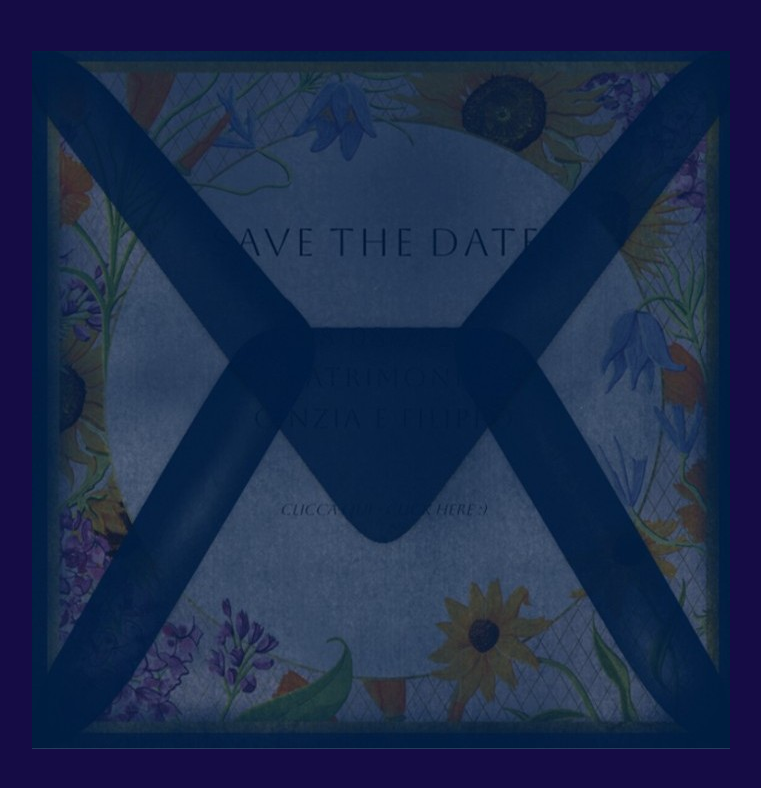
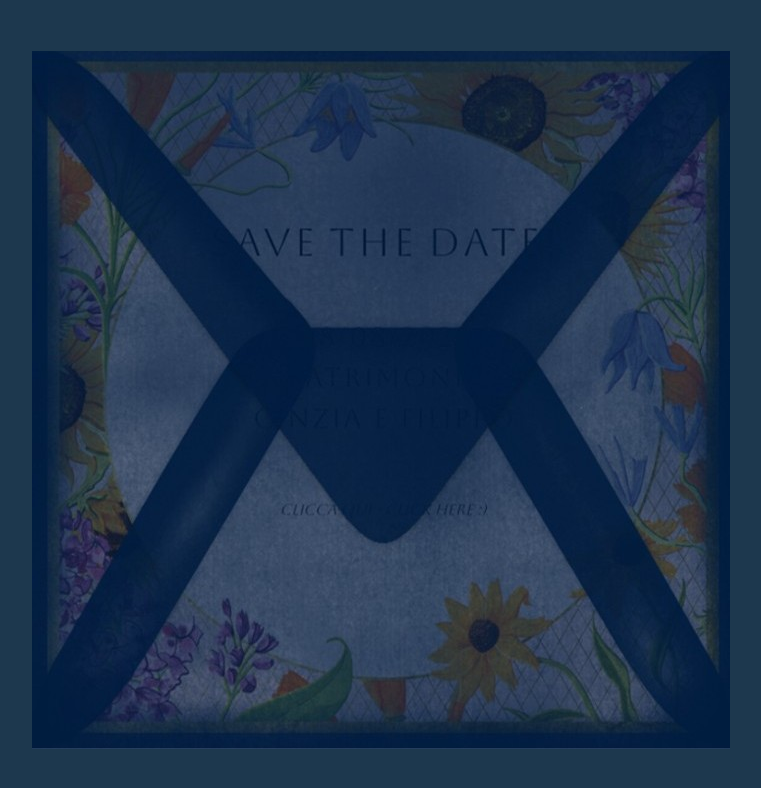
Before and after one commit to Ci-e-Fi/savethedate, a plain HTML site: page index.html in a window 1280 px wide. Shown: the whole page, without its empty margins (259-1020 px from the left). Drawn offline with Linux system fonts and the light colour scheme.

Commit message:
Update index.html

```diff
--- a/index.html
+++ b/index.html
@@ -11,7 +11,7 @@
             align-items: center;
             height: 100vh;
             width: 100vw;
-            background-color: #150c45;
+            background-color: #1d384e;
             margin: 0;
             overflow: hidden;
         }
```
